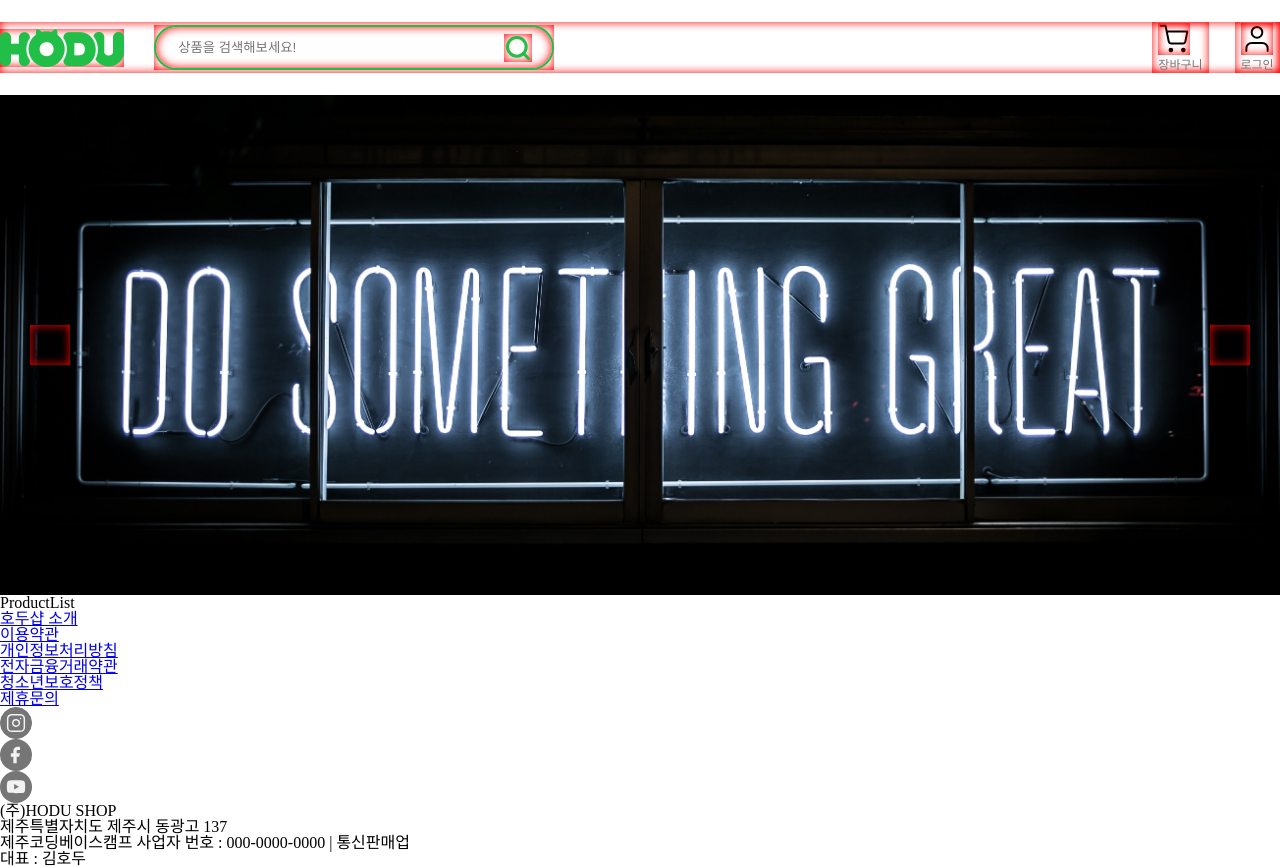
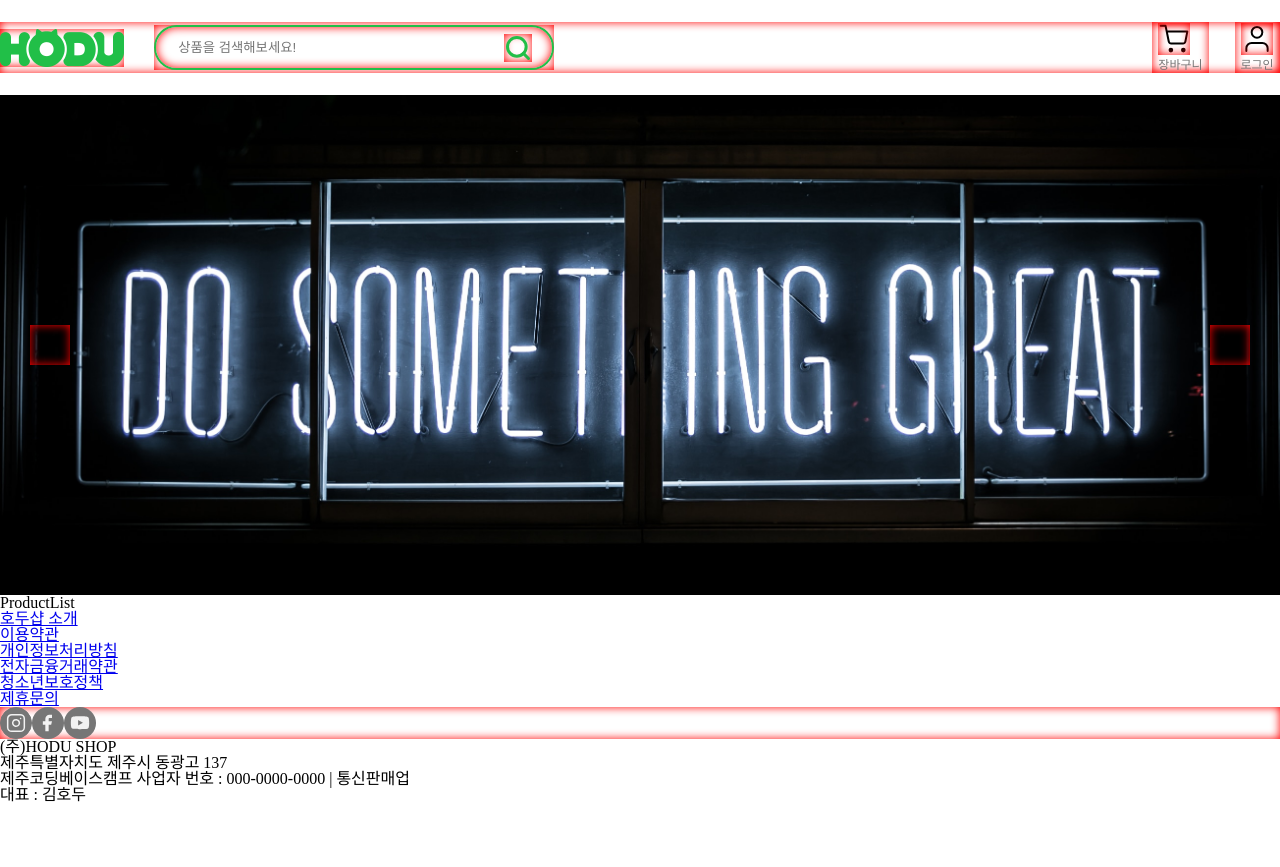
Before and after one commit to React-Commerce-Study/Seoyeong-Baek, a React (Create React App) app: page / in a window 1280 px wide. After the commit the page ends 803 px from the top, so only its background shows below. Built offline with nearby package versions, Linux system fonts and the light colour scheme.

Commit message:
Feat: footer 구현

```diff
--- a/src/components/common/LinkSnsBtn.jsx
+++ b/src/components/common/LinkSnsBtn.jsx
@@ -2,10 +2,16 @@ import React from 'react';
 import InstaImg from '../../assets/icon/icon-insta.svg';
 import FacebookImg from '../../assets/icon/icon-fb.svg';
 import YoutubeImg from '../../assets/icon/icon-yt.svg';
+import styled from 'styled-components';
+
+const LinkBtnContainerStyle = styled.ul`
+  box-shadow: inset 0 0 10px red;
+  display: flex;
+`;
 
 export default function LinkSnsBtn() {
   return (
-    <ul className="link-sns-nav">
+    <LinkBtnContainerStyle>
       <li>
         <a href="#">
           <img src={InstaImg} alt="인스타 이미지" />
@@ -21,6 +27,6 @@ export default function LinkSnsBtn() {
           <img src={YoutubeImg} alt="유튜브 이미지" />
         </a>
       </li>
-    </ul>
+    </LinkBtnContainerStyle>
   );
 }
--- a/src/components/layout/Footer.jsx
+++ b/src/components/layout/Footer.jsx
@@ -1,5 +1,6 @@
 import React from 'react';
 import LinkSnsBtn from '../common/LinkSnsBtn';
+import styled from 'styled-components';
 
 export default function Footer() {
   return (
```
